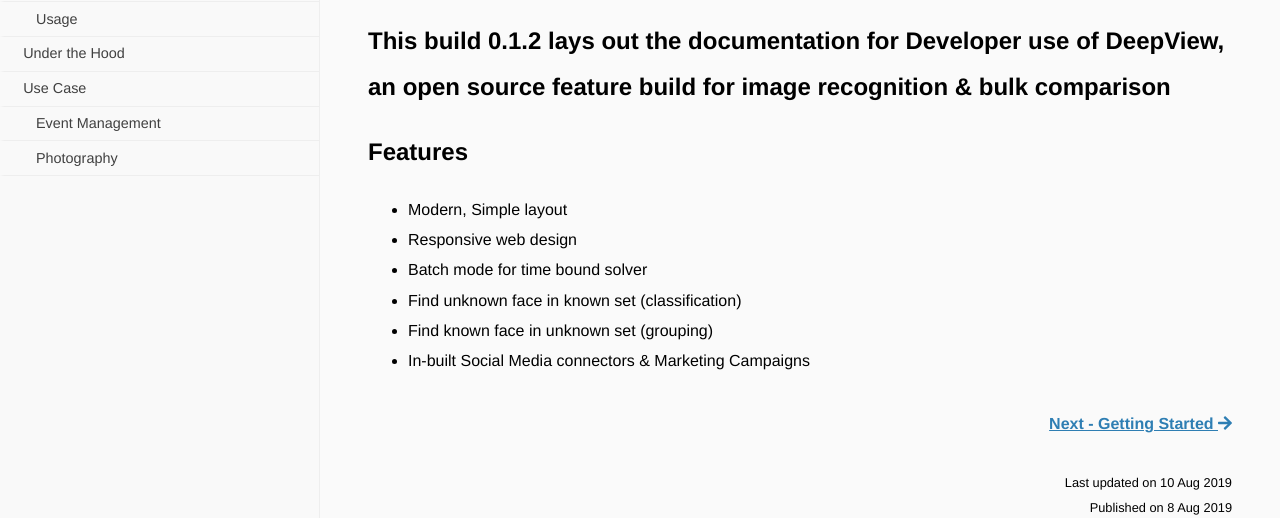
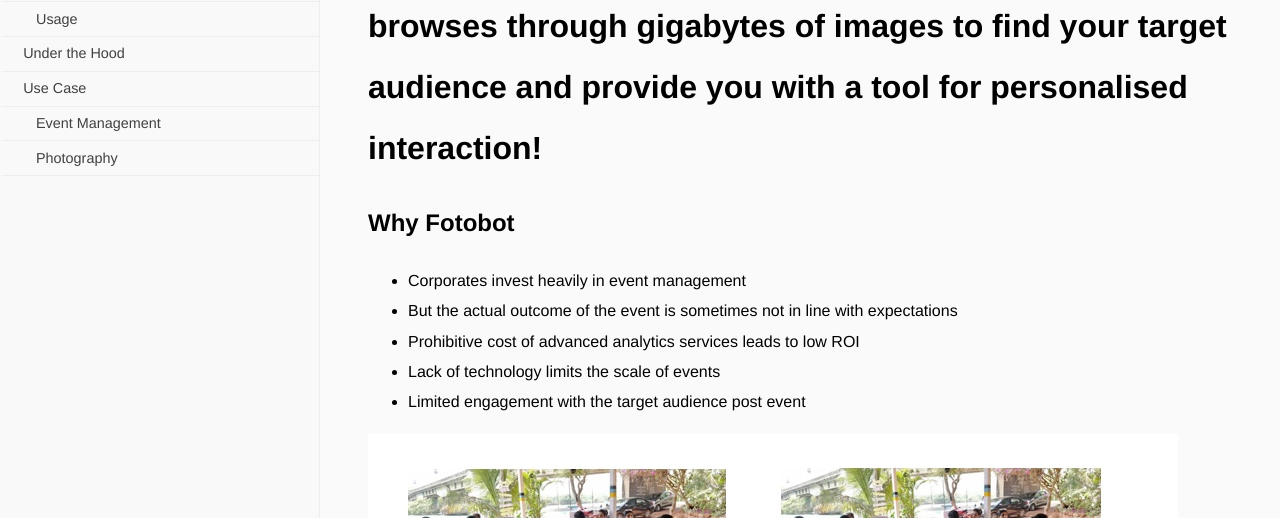
Before and after one commit to arunboss/arunboss.github.io, a plain HTML site: page index.html in a window 1280 px wide. Shown: the part 231-749 px from the top of the page. Drawn offline with nearby package versions, Linux system fonts and the light colour scheme.

Commit message:
rebuilding site Mon Nov 25 16:45:54 IST 2019

```diff
--- a/index.html
+++ b/index.html
@@ -34,7 +34,19 @@
 <div class="content-container">
 <main>
 
-<h1 id="deepview-documentation">DeepView Documentation</h1>
+<h1 id="fotobot-an-ai-driven-image-recognition-software-that-browses-through-gigabytes-of-images-to-find-your-target-audience-and-provide-you-with-a-tool-for-personalised-interaction">Fotobot - an AI driven image recognition software that browses through gigabytes of images to find your target audience and provide you with a tool for personalised interaction!</h1>
+
+<h2 id="why-fotobot">Why Fotobot</h2>
+
+<ul>
+<li>Corporates invest heavily in event management</li>
+<li>But the actual outcome of the event is sometimes not in line with expectations</li>
+<li>Prohibitive cost of advanced analytics services leads to low ROI</li>
+<li>Lack of technology limits the scale of events</li>
+<li>Limited engagement with the target audience post event</li>
+</ul>
+
+<p><img src="/images/underhood.jpg" alt="How it happens" /></p>
 
 <h2 id="this-build-0-1-2-lays-out-the-documentation-for-developer-use-of-deepview-an-open-source-feature-build-for-image-recognition-bulk-comparison">This build 0.1.2 lays out the documentation for Developer use of DeepView, an open source feature build for image recognition &amp; bulk comparison</h2>
 
```
Also changed, not shown: about/index.html (+3 -1 lines).
